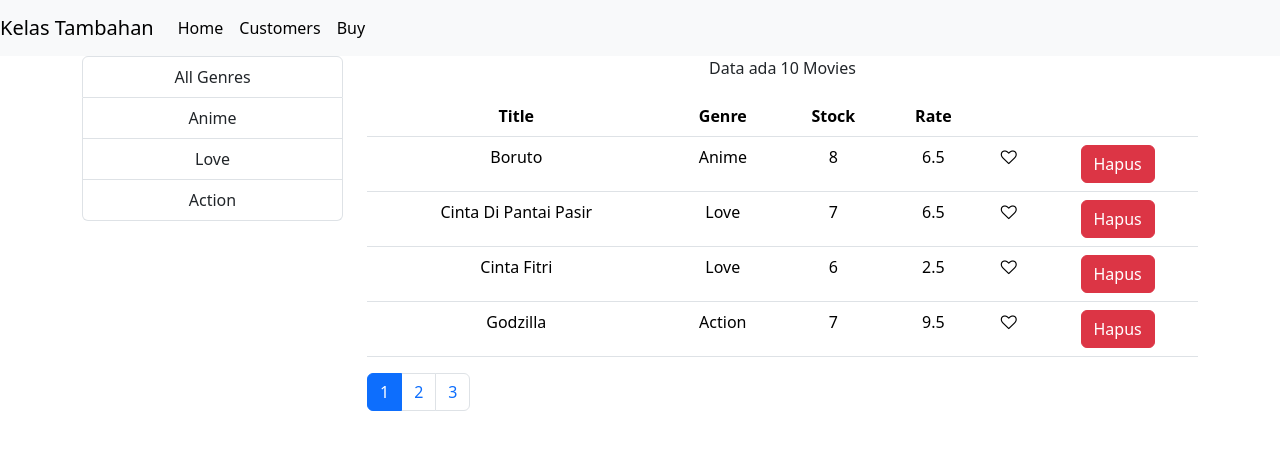
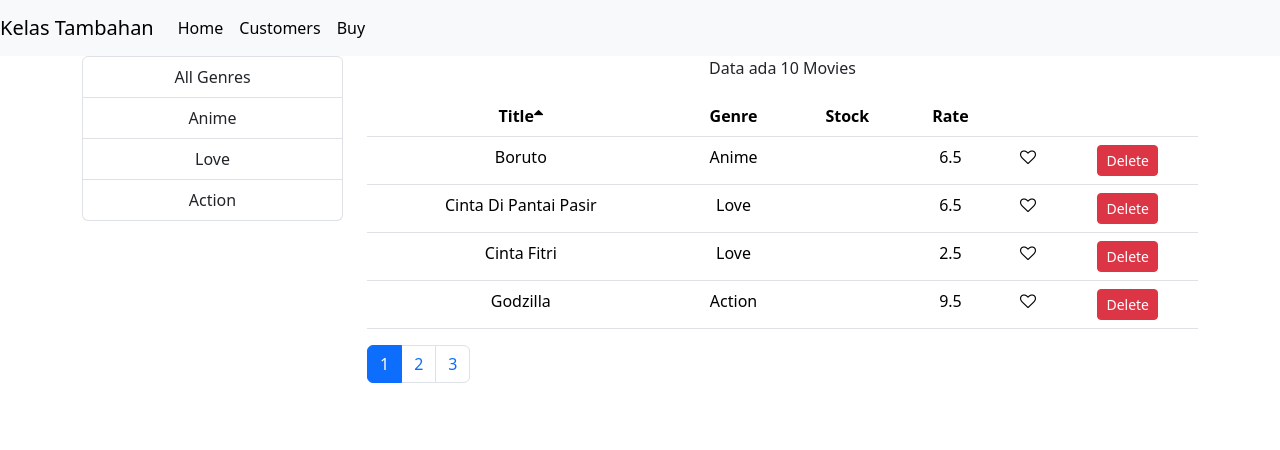
Before and after one commit to hanafiridwan/project_react, a React (Create React App) app: page /movies in a window 1280 px wide. Shown: the top 450 px of the page. Built offline with nearby package versions, Linux system fonts and the light colour scheme.

Commit message:
Projek 1 bagian 8 bagian C Filter (merapihkan codingan)

```diff
--- a/src/Components/Movies.jsx
+++ b/src/Components/Movies.jsx
@@ -53,22 +53,33 @@
       this.setState({ sortColumn   })
     }
 
+    getPageData = () => {
+      const {
+        pageSize,
+        currentPage,
+        sortColumn,
+        selectedGenre,
+        movies: allMovies} = this.state;
+
+      const filtered = selectedGenre && selectedGenre._id ? allMovies.filter(m => m.genre._id === selectedGenre._id): allMovies
+      const sorted = _.orderBy(filtered, [sortColumn.path], [sortColumn.order])
+      const movies = paginate(sorted, currentPage, pageSize)
+
+      return {totalCount: filtered.length, data: movies} //ini ngitung data ada berapa di movie
+    }
+
   render() {
     const  count = this.state.movies.length // ini ada berapa movie nya
     const {
       pageSize,
       currentPage,
-      sortColumn,
-      selectedGenre,
-      movies: allMovies} = this.state;
+      sortColumn
+      } = this.state;
     if(count === 0){
       return <p>Film tidak ada</p>
     }
-    const filtered = selectedGenre && selectedGenre._id ? allMovies.filter(m => m.genre._id === selectedGenre._id): allMovies
-    console.log(filtered);
-    const sorted = _.orderBy(filtered, [sortColumn.path], [sortColumn.order])
-    const movies = paginate(sorted, currentPage, pageSize)
 
+    const {totalCount, data:movies} = this.getPageData();
     return (
       <>
 
@@ -83,7 +94,7 @@
             </div>
 
             <div className="col">
-              <p>Data ada {filtered.length} Movies</p>
+              <p>Data ada {totalCount} Movies</p>
 
             <MoviesTable
               movies={movies}
@@ -94,7 +105,7 @@
             />
             {/* panggil paginationnya */}
             <Pagination
-                itemCount={filtered.length}
+                itemCount={totalCount}
                 pageSize={pageSize}
                 currentPage={currentPage}
                 onPageChange={this.handlePageChange}
--- a/src/Components/MoviesTable.jsx
+++ b/src/Components/MoviesTable.jsx
@@ -1,6 +1,6 @@
 import React, {Component} from 'react'
 import Like from './Love/Like';
-import TableHeader from './Table/TableHeader';
+import Table from './Table/Table';
 
 class MoviesTable extends Component { //ubah dari function ke class component
     // raiseShort = path => {
@@ -20,38 +20,47 @@
       {path : 'genre.name', label: 'Genre'},
       {path : 'numberInStock', label: 'Stock'},
       {path : 'dailyRentalRate', label: 'Rate'},
-      {key: 'Like'},
-      {key: 'Delete'}
+      {key: 'Like',
+        content:movie => <Like liked={movie.liked} onClick={() => this.props.onLike(movie)} />
+      },
+      {key: 'Delete',
+        content: movie => (
+          <button onClick={() => this.props.onDelete(movie)} className='btn btn-danger btn-sm'>
+            Delete
+          </button>
+        )
+      }
     ] //columns ini untuk di tableheader
   render(){
-    const {movies, onLike, onDelete, onSort, sortColumn} = this.props;
+    const {movies, onSort, sortColumn} = this.props;
 
     return (
-      <table className='table'>
-         {/* pindahkan table head nya ke tableheader */}
-          <TableHeader
-            columns={this.columns}
-            onSort={onSort}
-            sortColumn={sortColumn}
-          />
-          <tbody>
-              {movies.map(movie => ( //karena diatas sudah di this.state (di line 50), maka langsung movie saja dan hapus this.statenya
-                  <tr key={movie._id}>
-                      <td>{movie.title}</td>
-                      <td>{movie.genre.name}</td>{/* karena di movieservice nya masuk ke genre, id baru name nya */}
-                      <td>{movie.numberInstock}</td>
-                      <td>{movie.dailyRentalRate}</td>
-                      <td>
-                      <Like liked={movie.liked} onClick={() => onLike(movie)} /> {/* Like ini untuk memanggil file yang sudah diimport, liked untuk men triger functionnya . */}
-                      </td>
-                      <td><button className='btn btn-danger' onClick={() => onDelete(movie)}>Hapus</button></td>
-                      {/* karena tablenya dipindahkan ke file yg berbeda, maka this.handleLike dan Deletenya diganti menjadi onLike dan onDelete */}
-                  </tr>
-              ))}
-          </tbody>
-      </table>
+      <Table
+        columns={this.columns}
+        data={movies}
+        onSort={onSort}
+        sortColumn={sortColumn}
+      />
     )
   }
+
 }
 
+{/* tbody disini dipindahkan ke faile TableBody dan disederhanakan */}
+{/* <tbody> */}
+  {/*{movies.map(movie => (  */}
+     {/* //karena diatas sudah di this.state (di line 50), maka langsung movie saja dan hapus this.statenya */}
+        {/* // <tr key={movie._id}>
+        //     <td>{movie.title}</td>
+        //     <td>{movie.genre.name}</td>karena di movieservice nya masuk ke genre, id baru name nya */}
+        {/* //     <td>{movie.numberInstock}</td>
+        //     <td>{movie.dailyRentalRate}</td>
+        //     <td>
+        //     <Like liked={movie.liked} onClick={() => onLike(movie)} /> Like ini untuk memanggil file yang sudah diimport, liked untuk men triger functionnya . */}
+        {/* //     </td>
+        //     <td><button className='btn btn-danger' onClick={() => onDelete(movie)}>Hapus</button></td>
+        //     karena tablenya dipindahkan ke file yg berbeda, maka this.handleLike dan Deletenya diganti menjadi onLike dan onDelete */}
+        {/* // </tr> */}
+    {/* ))} */}
+{/* </tbody> */}
 export default MoviesTable
--- /dev/null
+++ b/src/Components/Table/Table.jsx
@@ -0,0 +1,20 @@
+import React from 'react'
+import TableBody from './TableBody'
+import TableHeader from './TableHeader'
+
+const Table = ({columns, sortColumn, onSort, data}) => {
+  return (
+    <table className='table'>
+        {/* pindahkan table head nya ke tableheader */}
+        <TableHeader
+          columns={columns}
+          onSort={onSort}
+          sortColumn={sortColumn}
+        />
+
+        <TableBody columns={columns} data={data} />
+    </table>
+  )
+}
+
+export default Table
--- /dev/null
+++ b/src/Components/Table/TableBody.jsx
@@ -0,0 +1,33 @@
+import React, { Component } from 'react'
+import _ from 'lodash';
+
+export default class TableBody extends Component {
+    // harusnya renderCall
+    panggilRender = (item, column) => {
+        if(column.content) return column.content(item)
+
+        return _.get(item,column.path);
+    }
+
+    createKey = (item, column) => {
+        return item._id + (column.path || column.key);
+    }
+    // Tujuan membuat variabel createKey ini agar bisa memanggil data movie yang berulang di tbody
+  render() {
+    const {data, columns} = this.props
+
+    return (
+        <tbody>
+            {data.map(item => (
+                <tr key={item._id}>
+                    {columns.map(column => (
+                    <td key={this.createKey(item, column)}>
+                        {this.panggilRender(item, column)}
+                    </td>
+                    ))}
+                </tr>
+            ))}
+        </tbody>
+    )
+  }
+}
--- a/src/Components/Table/TableHeader.jsx
+++ b/src/Components/Table/TableHeader.jsx
@@ -11,6 +11,15 @@
         }
         this.props.onSort(sortColumn);
     }
+    // ini untuk materi 8 bagian 3
+    renderSortIcon = column => {
+        // const {sortColumn} = this.props;
+
+        if(column.path !== this.props.sortColumn.path) return null //ini untuk cek apakah ada Icon atau ada / Icon sudah di klik atau belum
+        if(this.props.sortColumn.order === 'asc') return <i className='fa fa-sort-asc'></i>
+        return <i className='fa fa-sort-desc'></i>
+    }
+
   render() {
     return(
     <>
@@ -24,7 +33,9 @@
                 <th onClick={() => this.raiseShort("")}>Action</th> */}
                 {/* kita sederhanakan */}
                 {this.props.columns.map(column => (
-                    <th key={column.path || column.key} onClick={() => this.raiseShort(column.path)}>{column.label}</th>
+                    <th key={column.path || column.key} onClick={() => this.raiseShort(column.path)}>{column.label}
+                        {this.renderSortIcon(column)}
+                    </th>
                 ))}
             </tr>
         </thead>
--- a/src/Services/MovieService.js
+++ b/src/Services/MovieService.js
@@ -92,12 +92,15 @@
 }
 
 export function saveMovie(movie){
+    // Mencari film yang sesuai berdasarkan ID atau membuat objek kosong jika tidak ditemukan
     let movieInDb = movies.find(m => m._id === movie._id) || {};
+    // Mengisi atau memperbarui properti film berdasarkan data yang diterima
     movieInDb.name = movie.name;
     movieInDb.genre = genresAPI.genres.find(g => g._id === movie.genreId)
     movieInDb.numberInstock = movie.numberInstock
     movieInDb.dailyRentalRate = movie.dailyRentalRate
 
+     // Jika film belum memiliki ID, maka menetapkan ID baru dan menambahkannya ke array movies
     if(!movieInDb._id){
         movieInDb._id = Date.now();
         movies.push(movieInDb)
```
